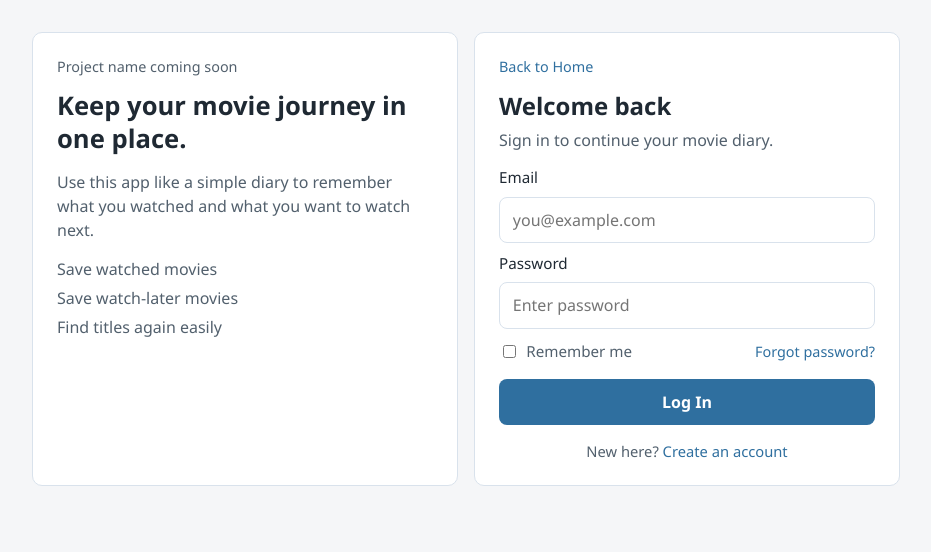
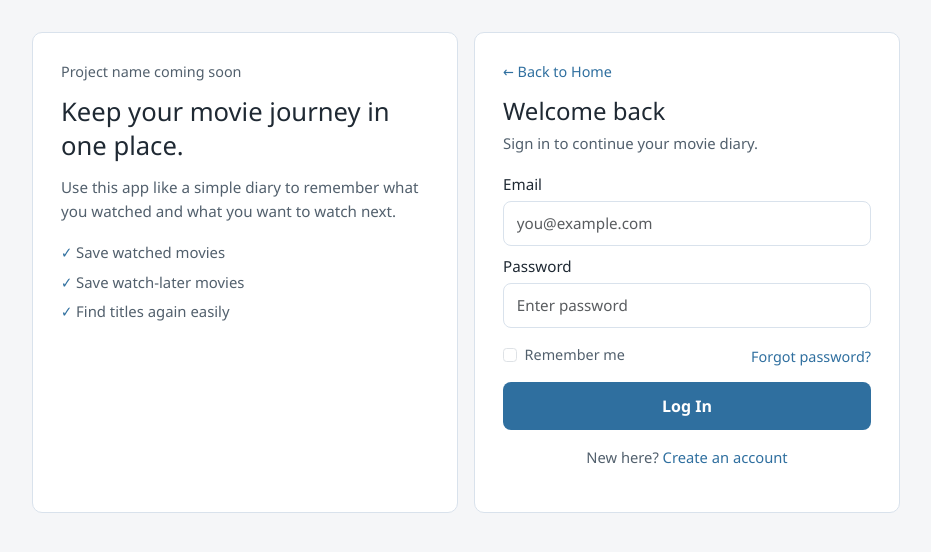
Before and after one commit to wnbmlk/cits3403-group-project, a Flask app: page /login in a window 1280 px wide. Shown: the top 552 px of the page, without its empty margins (174-1105 px from the left). Run offline with Flask 3, Linux system fonts and the light colour scheme.

Commit message:
changing login and signup page to using bootstrap with design from login.css

```diff
--- a/static/login.css
+++ b/static/login.css
@@ -8,7 +8,9 @@
     --primary-hover: #265b83;
 }
 
-* {
+*,
+*::before,
+*::after {
     box-sizing: border-box;
 }
 
@@ -20,21 +22,20 @@ body {
     color: var(--text);
 }
 
-.login-shell {
+/* ── Layout shell ── */
+.login-wrap {
     max-width: 900px;
     margin: 0 auto;
     padding: 2rem 1rem;
-    display: grid;
-    grid-template-columns: 1fr 1fr;
-    gap: 1rem;
 }
 
-.brand-panel,
-.form-card {
+/* ── Brand panel ── */
+.brand-panel {
     background: var(--panel);
     border: 1px solid var(--border);
     border-radius: 10px;
-    padding: 1.5rem;
+    padding: 1.75rem;
+    height: 100%;
 }
 
 .eyebrow {
@@ -43,20 +44,22 @@ body {
     color: var(--muted);
 }
 
-h1 {
+.brand-panel h1 {
     margin: 0;
     font-size: 1.6rem;
     line-height: 1.3;
+    color: var(--text);
 }
 
 .brand-copy {
     margin-top: 0.9rem;
-    line-height: 1.5;
+    line-height: 1.55;
     color: var(--muted);
+    font-size: 0.95rem;
 }
 
 .feature-list {
-    margin-top: 1rem;
+    margin-top: 1.1rem;
     display: flex;
     flex-direction: column;
     gap: 0.45rem;
@@ -64,51 +67,75 @@ h1 {
 
 .feature-list span {
     color: var(--muted);
+    font-size: 0.93rem;
 }
 
-h2 {
-    margin: 0;
-    font-size: 1.5rem;
+.feature-list span::before {
+    content: "✓  ";
+    color: var(--primary);
+    font-weight: 700;
+}
+
+/* ── Form card ── */
+.form-card {
+    background: var(--panel);
+    border: 1px solid var(--border);
+    border-radius: 10px;
+    padding: 1.75rem;
+    height: 100%;
 }
 
 .back-home {
-    margin: 0 0 0.8rem;
     font-size: 0.9rem;
+    margin-bottom: 0.9rem;
+}
+
+.back-home a {
+    color: var(--primary);
+    text-decoration: none;
+}
+
+.back-home a:hover {
+    text-decoration: underline;
+}
+
+.form-card h2 {
+    margin: 0;
+    font-size: 1.5rem;
+    color: var(--text);
 }
 
 .form-subtitle {
-    margin: 0.45rem 0 1rem;
+    margin: 0.4rem 0 1.1rem;
     color: var(--muted);
+    font-size: 0.93rem;
 }
 
-form {
-    display: flex;
-    flex-direction: column;
-    gap: 0.6rem;
+/* ── Inputs ── */
+.form-card .form-label {
+    font-size: 0.95rem;
+    color: var(--text);
+    margin-bottom: 0.3rem;
 }
 
-label {
+.form-card .form-control {
+    border: 1px solid var(--border);
+    border-radius: 8px;
+    padding: 0.65rem 0.8rem;
+    font-family: inherit;
     font-size: 0.95rem;
+    background: #fff;
+    color: var(--text);
 }
 
-input[type="email"],
-input[type="password"] {
-    width: 100%;
-    border: 1px solid var(--border);
-    border-radius: 8px;
-    padding: 0.7rem 0.8rem;
-    font: inherit;
-    background: #fff;
+.form-card .form-control:focus {
+    outline: none;
+    box-shadow: 0 0 0 3px rgba(47, 111, 159, 0.15);
+    border-color: var(--primary);
 }
 
-input[type="email"]:focus,
-input[type="password"]:focus {
-    outline: 2px solid #c2dbef;
-    outline-offset: 1px;
-}
-
-.form-row {
-    margin-top: 0.2rem;
+/* ── Checkbox row ── */
+.check-row {
     display: flex;
     align-items: center;
     justify-content: space-between;
@@ -116,54 +143,77 @@ input[type="password"]:focus {
     font-size: 0.9rem;
 }
 
-.checkbox-wrap {
-    display: inline-flex;
-    align-items: center;
-    gap: 0.45rem;
+.check-row .form-check {
+    margin: 0;
+}
+
+.check-row .form-check-label {
     color: var(--muted);
 }
 
-a {
+.check-row a {
     color: var(--primary);
     text-decoration: none;
+    font-size: 0.9rem;
 }
 
-a:hover {
+.check-row a:hover {
     text-decoration: underline;
 }
 
-button {
-    margin-top: 0.5rem;
-    border: 0;
+.form-check-input:checked {
+    background-color: var(--primary);
+    border-color: var(--primary);
+}
+
+.form-check-input:focus {
+    box-shadow: 0 0 0 3px rgba(47, 111, 159, 0.15);
+}
+
+/* ── Submit button ── */
+.btn-login,
+.btn-signup {
+    width: 100%;
+    margin-top: 0.6rem;
+    border: none;
     border-radius: 8px;
     padding: 0.75rem 1rem;
-    font: inherit;
+    font-family: inherit;
+    font-size: 1rem;
     font-weight: 600;
     color: #fff;
+    background: var(--primary);
     cursor: pointer;
-    background: var(--primary);
+    transition: background 0.18s;
 }
 
-button:hover {
+.btn-login:hover,
+.btn-signup:hover {
     background: var(--primary-hover);
 }
 
+/* ── Footer note ── */
 .signup-note {
-    margin: 1rem 0 0;
+    margin-top: 1rem;
     text-align: center;
     color: var(--muted);
     font-size: 0.92rem;
 }
 
-@media (max-width: 760px) {
-    .login-shell {
-        grid-template-columns: 1fr;
+.signup-note a {
+    color: var(--primary);
+    text-decoration: none;
+}
+
+.signup-note a:hover {
+    text-decoration: underline;
+}
+
+/* ── Responsive tweaks ── */
+@media (max-width: 460px) {
+    .check-row {
+        flex-direction: column;
+        align-items: flex-start;
+        gap: 0.5rem;
     }
 }
-
-@media (max-width: 460px) {
-    .form-row {
-        flex-direction: column;
-        align-items: flex-start;
-    }
-}
--- a/templates/login.html
+++ b/templates/login.html
@@ -4,11 +4,17 @@
     <meta charset="UTF-8">
     <meta name="viewport" content="width=device-width, initial-scale=1.0">
     <title>Login | Movie Diary</title>
+    <link href="https://cdn.jsdelivr.net/npm/bootstrap@5.3.8/dist/css/bootstrap.min.css" rel="stylesheet" integrity="sha384-sRIl4kxILFvY47J16cr9ZwB07vP4J8+LH7qKQnuqkuIAvNWLzeN8tE5YBujZqJLB" crossorigin="anonymous">
     <link rel="stylesheet" href="{{ url_for('static', filename='login.css') }}">
 </head>
 <body>
-	<main class="login-shell">
-		<section class="brand-panel">
+
+<div class="login-wrap">
+    <div class="row g-3 align-items-stretch">
+
+        <!-- Brand panel -->
+        <div class="col-12 col-md-6">
+            <div class="brand-panel">
                 <p class="eyebrow">Project name coming soon</p>
                 <h1>Keep your movie journey in one place.</h1>
                 <p class="brand-copy">
@@ -19,51 +25,49 @@
                     <span>Save watch-later movies</span>
                     <span>Find titles again easily</span>
                 </div>
-		</section>
+            </div>
+        </div>
 
-		<section class="form-panel" aria-labelledby="login-heading">
+        <!-- Form panel -->
+        <div class="col-12 col-md-6">
             <div class="form-card">
-				<p class="back-home"><a href="{{ url_for('home') }}">Back to Home</a></p>
-				<h2 id="login-heading">Welcome back</h2>
+                <p class="back-home"><a href="{{ url_for('home') }}">← Back to Home</a></p>
+                <h2>Welcome back</h2>
                 <p class="form-subtitle">Sign in to continue your movie diary.</p>
 
                 <form>
-					<label for="email">Email</label>
-					<input
-						id="email"
-						name="email"
-						type="email"
-						placeholder="you@example.com"
-						autocomplete="email"
-						required
-					>
+                    <div class="mb-2">
+                        <label for="email" class="form-label">Email</label>
+                        <input id="email" name="email" type="email" class="form-control"
+                               placeholder="you@example.com" autocomplete="email" required>
+                    </div>
 
-					<label for="password">Password</label>
-					<input
-						id="password"
-						name="password"
-						type="password"
-						placeholder="Enter password"
-						autocomplete="current-password"
-						required
-					>
+                    <div class="mb-3">
+                        <label for="password" class="form-label">Password</label>
+                        <input id="password" name="password" type="password" class="form-control"
+                               placeholder="Enter password" autocomplete="current-password" required>
+                    </div>
 
-					<div class="form-row">
-						<label class="checkbox-wrap" for="remember">
-							<input id="remember" type="checkbox" name="remember">
-							<span>Remember me</span>
-						</label>
+                    <div class="check-row mb-1">
+                        <div class="form-check">
+                            <input class="form-check-input" id="remember" type="checkbox" name="remember">
+                            <label class="form-check-label" for="remember">Remember me</label>
+                        </div>
                         <a href="#">Forgot password?</a>
                     </div>
 
-					<button type="submit">Log In</button>
+                    <button type="submit" class="btn-login">Log In</button>
                 </form>
 
                 <p class="signup-note">
                     New here? <a href="{{ url_for('signup') }}">Create an account</a>
                 </p>
             </div>
-		</section>
-	</main>
+        </div>
+
+    </div>
+</div>
+
+<script src="https://cdn.jsdelivr.net/npm/bootstrap@5.3.8/dist/js/bootstrap.bundle.min.js" integrity="sha384-FKyoEForCGlyvwx9Hj09JcYn3nv7wiPVlz7YYwJrWVcXK/BmnVDxM+D2scQbITxI" crossorigin="anonymous"></script>
 </body>
 </html>
```
Also changed, not shown: templates/signup.html (+36 -15 lines). Lines whose indentation alone changed are shown as unchanged.
